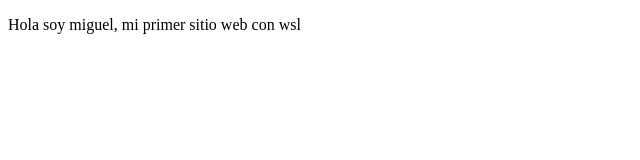
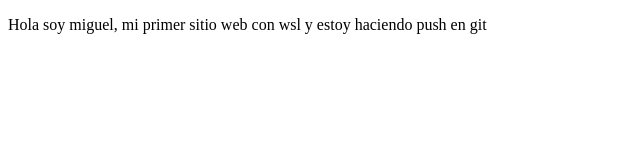
Before and after one commit to MR-MAKI/proyectoDemo, a plain HTML site: page index.html in a window 1280 px wide. Shown: the whole page, without its empty margins (0-640 px from the left). Drawn offline with Linux system fonts and the light colour scheme.

Commit message:
commit con cambios, agregamos cositas

```diff
--- a/index.html
+++ b/index.html
@@ -7,6 +7,6 @@
     <title>Hola Mundo</title>
 </head>
 <body>
-    <p>Hola soy miguel, mi primer sitio web con wsl</p>
+    <p>Hola soy miguel, mi primer sitio web con wsl y estoy haciendo push en git</p>
 </body>
 </html>
```
